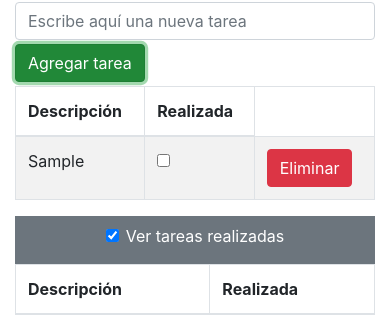
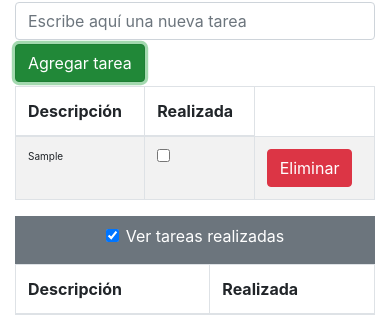
Before and after one commit to leandro1860/task_app, a React (Create React App) app: page / in a window 390 px wide. Both pictures are taken after typing "Sample" into the empty fields and a click on the button "Agregar tarea". Shown: the part 74-391 px from the top of the page. Built offline with nearby package versions, Linux system fonts and the light colour scheme.

Commit message:
modification of style

```diff
--- a/src/App.css
+++ b/src/App.css
@@ -6,6 +6,10 @@
   .titleBanner {
     font-size: 17px;
   }
+  #task-description {
+    font-size: 10px;
+    width: 2px;
+  }
 }
 
 @media screen and (min-width: 480px) and (max-width: 599px) {
--- a/src/components/TaskCreator.js
+++ b/src/components/TaskCreator.js
@@ -15,6 +15,7 @@ export const TaskCreator = props => {
       <input
         type='text'
         className='form-control'
+        maxlength='20'
         value={newTaskName}
         onChange={updateNewTaskValue}
         placeholder='Escribe aquí una nueva tarea'
--- a/src/components/TaskRow.js
+++ b/src/components/TaskRow.js
@@ -1,7 +1,7 @@
 import React from 'react';
 
 export const TaskRow = props => (
-  <tr key={props.task.name}>
+  <tr id='task-description' key={props.task.name}>
     <td>{props.task.name}</td>
     <td>
       <input
```
Also changed, not shown: 1 other file (tests, documents, lock files or other folders).
